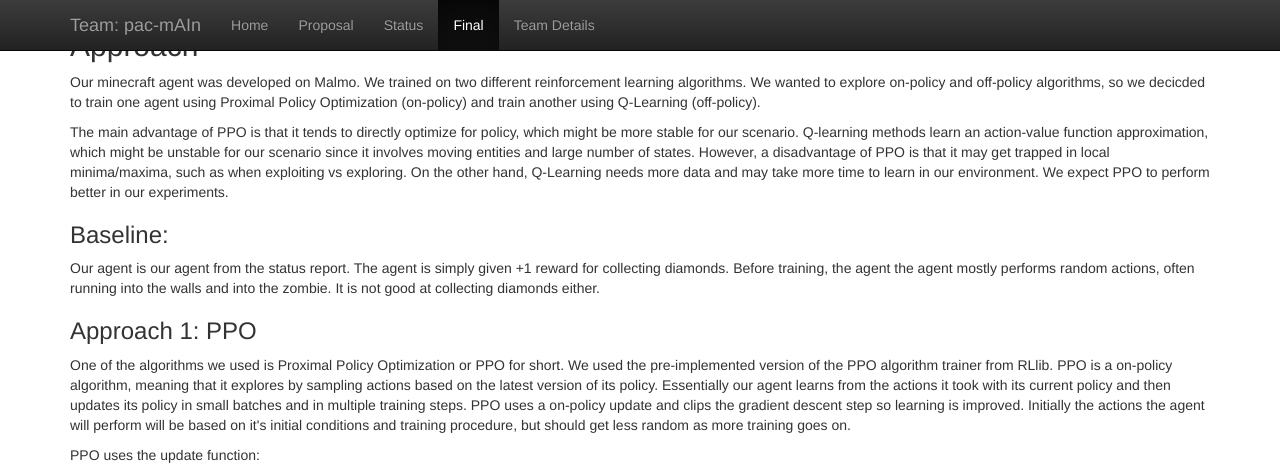
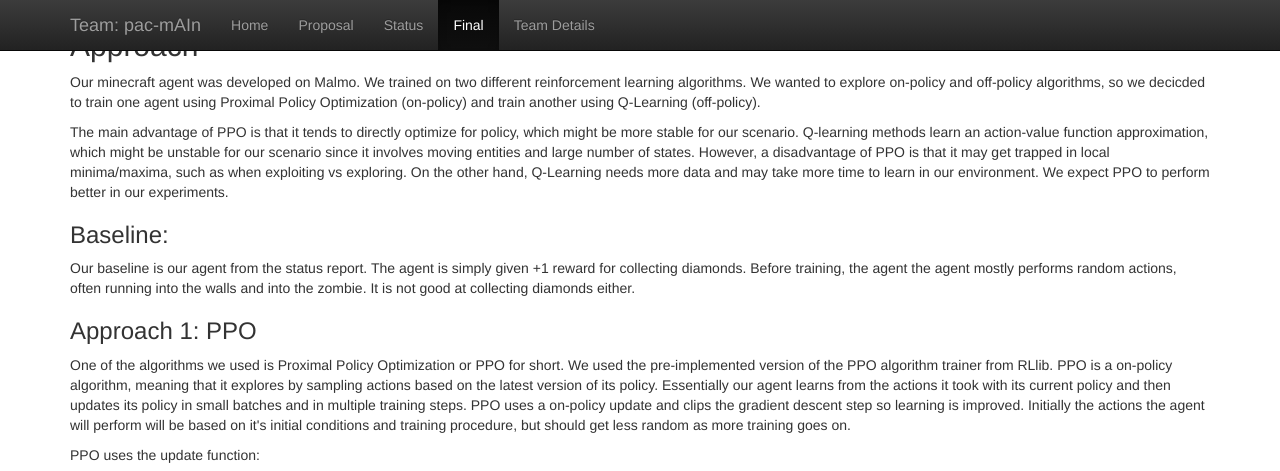
Before and after one commit to armaansd/pac-mAIn, a Jekyll site: the page built from docs/final.md, in a window 1280 px wide and 900 px high, scrolled down 2664 px, cut to the strip 0-471 px from the top of the window. Built offline with Jekyll 4.4.1, drawn with Linux system fonts in a browser that asks for light colours.

Commit message:
Update final.md

```diff
--- a/docs/final.md
+++ b/docs/final.md
@@ -62,7 +62,7 @@
 <p>The main advantage of PPO is that it tends to directly optimize for policy, which might be more stable for our scenario. Q-learning methods learn an action-value function approximation, which might be unstable for our scenario since it involves moving entities and large number of states. However, a disadvantage of PPO is that it may get trapped in local minima/maxima, such as when exploiting vs exploring. On the other hand, Q-Learning needs more data and may take more time to learn in our environment. We expect PPO to perform better in our experiments.</p>
 
 ### Baseline:
-<p>Our agent is our agent from the status report. The agent is simply given +1 reward for collecting diamonds. Before training, the agent the agent mostly performs random actions, often running into the walls and into the zombie. It is not good at collecting diamonds either.</p>
+<p>Our baseline is our agent from the status report. The agent is simply given +1 reward for collecting diamonds. Before training, the agent the agent mostly performs random actions, often running into the walls and into the zombie. It is not good at collecting diamonds either.</p>
 
 ### Approach 1: PPO
 <p>One of the algorithms we used is Proximal Policy Optimization or PPO for short. We used the pre-implemented version of the PPO algorithm trainer from RLlib.
```
